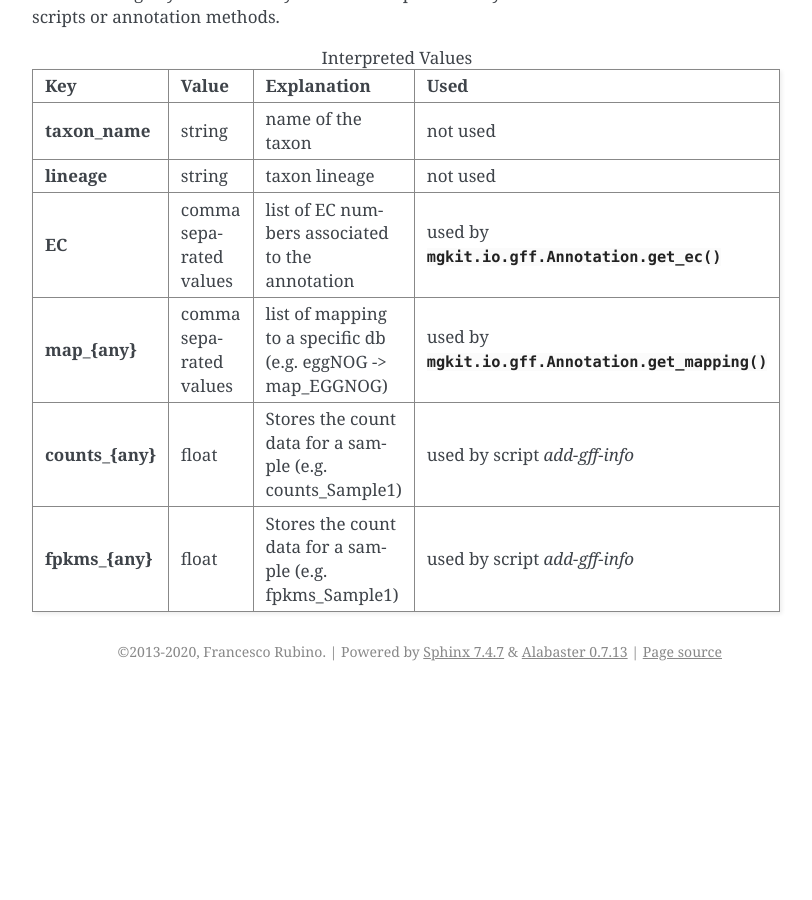
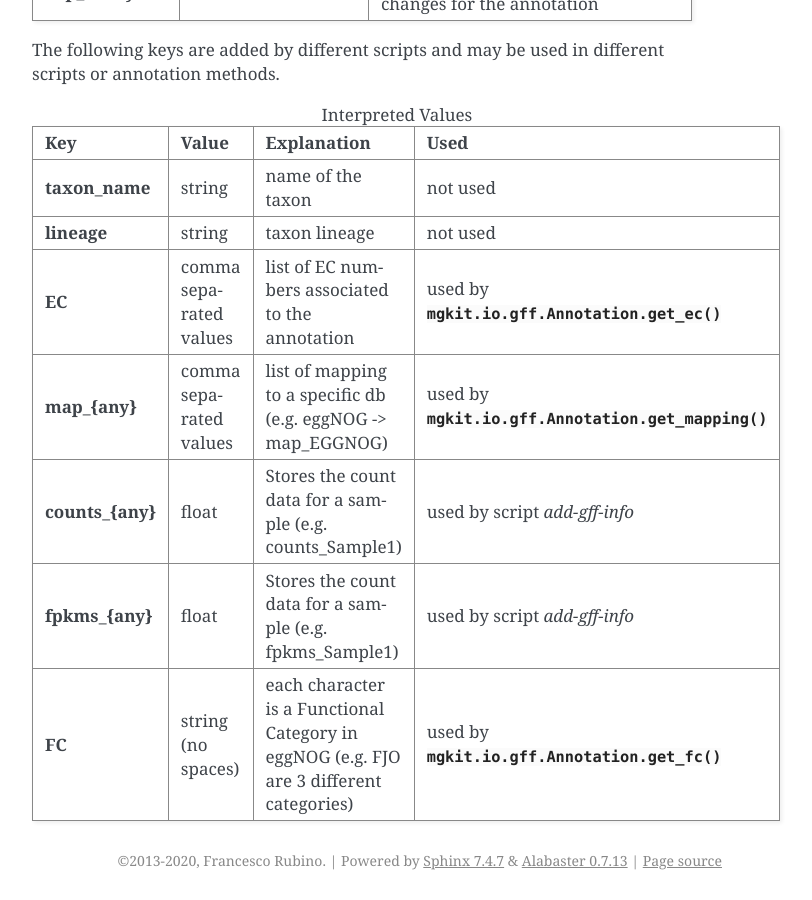
Before and after one commit to frubino/mgkit, a Sphinx documentation site: the page built from docs/source/gff.rst, in a window 1280 px wide and 900 px high, scrolled down 1347 px. Shown: the whole window, without its empty margins (388-1200 px from the left). Built offline with Sphinx 7.4.7, drawn with Linux system fonts in a browser that asks for light colours; pages that are not in the unit, such as notebooks, are missing from menus; before the commit the page ends 2038 px from its top, so only the background shows below that; some of the changed text lies outside the part shown.

Commit message:
Updated documentation

```diff
--- a/docs/source/gff.rst
+++ b/docs/source/gff.rst
@@ -24,6 +24,9 @@
 	* - Key
 	  - Value
 	  - Explanation
+	* - seq_id
+	  - string
+	  - the sequence of the annotation (header in FASTA files)
 	* - gene_id
 	  - any string
 	  - used to identify the gene predicted
@@ -83,3 +86,7 @@
 	  - float
 	  - Stores the count data for a sample (e.g. fpkms_Sample1)
 	  - used by script `add-gff-info`
+	* - FC
+	  - string (no spaces)
+	  - each character is a Functional Category in eggNOG (e.g. FJO are 3 different categories)
+	  - used by :meth:`mgkit.io.gff.Annotation.get_fc`
```
